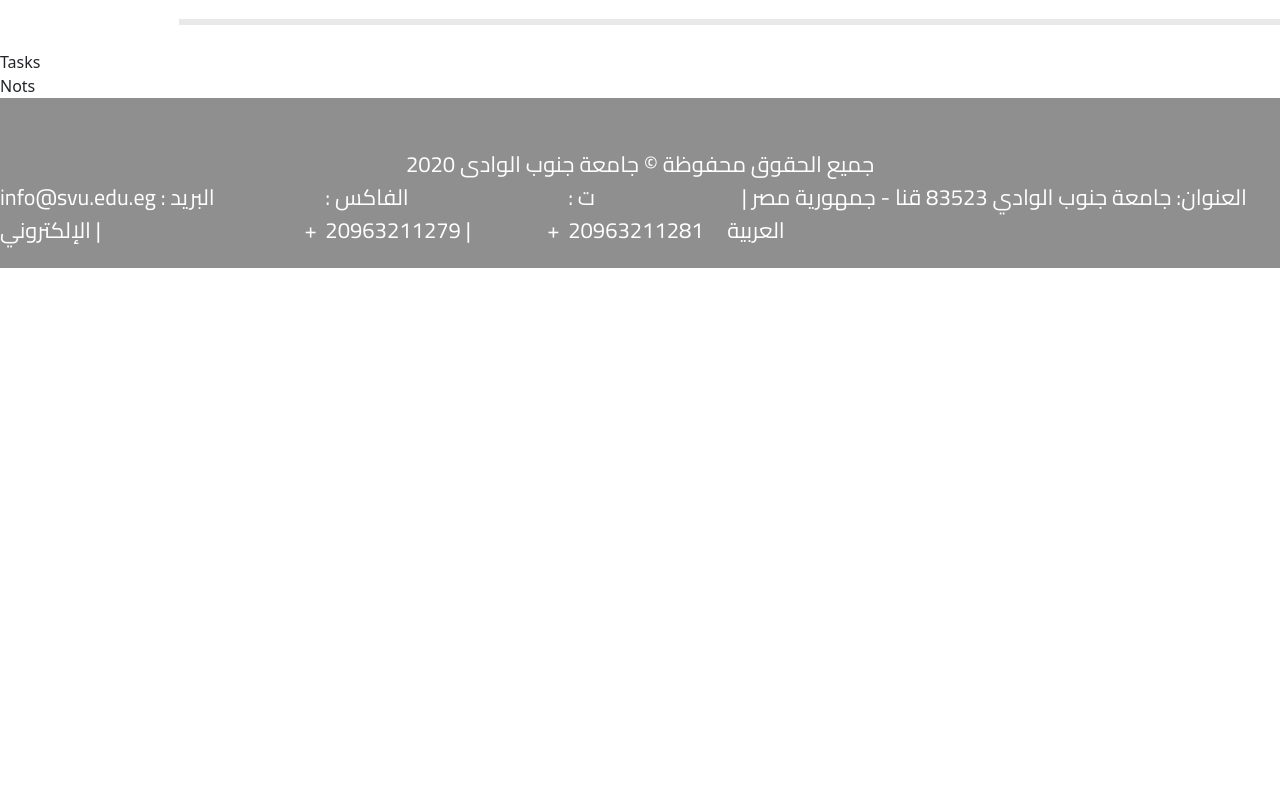
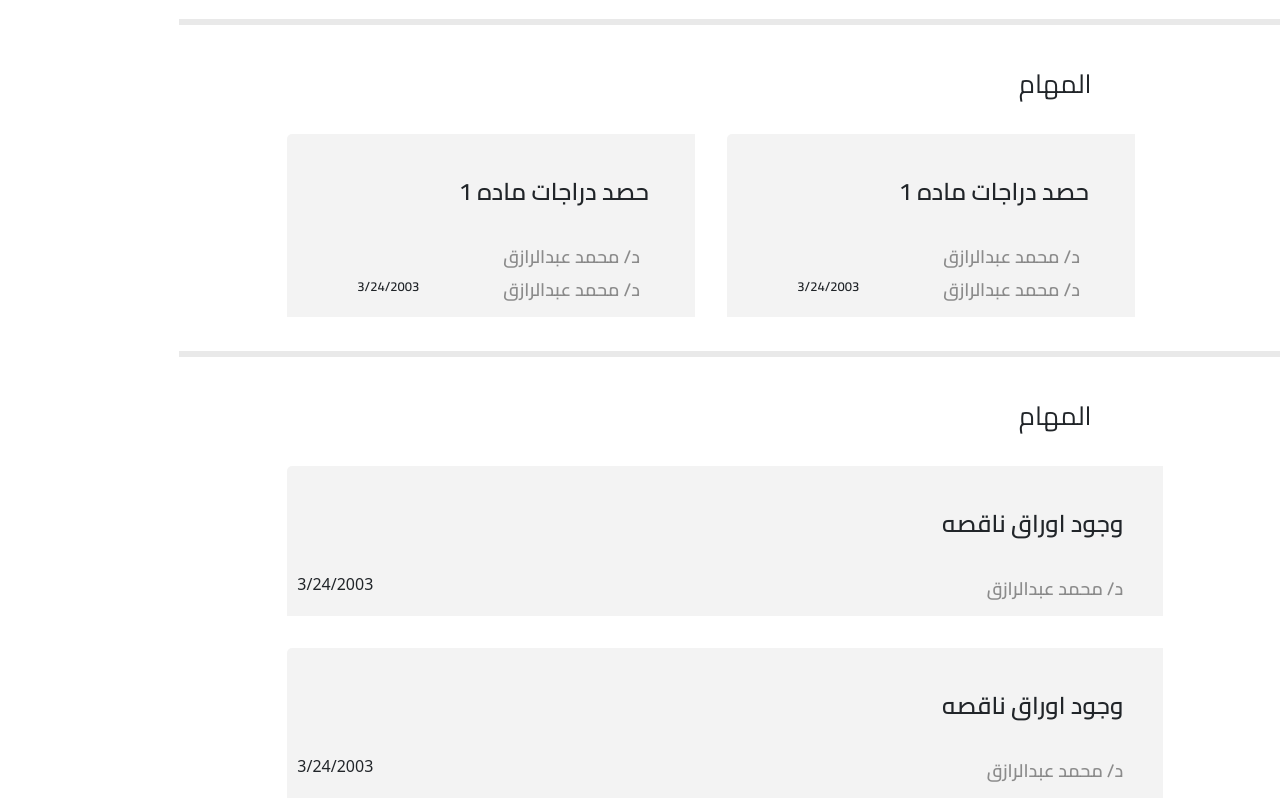
Before and after one commit to SABRY225/Control-System, a React (Create React App) app: page /Admin_Facuilty in a window 1280 px wide. Shown: the part 1460-2260 px from the top of the page. Before the commit the page ends 1731 px from the top, so only its background shows below. Built offline with nearby package versions, Linux system fonts and the light colour scheme; a web font is replaced by a local one.

Commit message:
add files

```diff
--- a/src/Components/Admin Facuilty/Records/Details Control/DetailsOfControl.jsx
+++ b/src/Components/Admin Facuilty/Records/Details Control/DetailsOfControl.jsx
@@ -8,9 +8,11 @@
             <div className='DetailsOfControl-Title'>بيانات الكنترول</div>
             <div className='DetailsOfControl-input'><input type="text" disabled value="اسم الكنترول" className='DetailsOfControl-nameofcontrol'/></div>
             <div className='DetailsOfControl-input'>
-                <input type="text" className='DetailsOfControl-Yeay' disabled value="الفصل الدراسي" />
+                <input type="text" className='DetailsOfControl-Yeay' disabled value="المستوي او الشعبة"/>
+                <input type="text" className='DetailsOfControl-Yeay DetailsOfControl-Yeay-2' disabled value="الفصل الدراسي" />
                 <input type="text" className='DetailsOfControl-Yeay DetailsOfControl-Yeay-2'disabled value="العام الأكاديمي" />
             </div>
+
             <div className='DateOfControl' >
                 <div className='column'>
                     <div className='TextDate'>اليوم الأخير</div>
@@ -20,8 +22,9 @@
                     <div className='TextDate'>اليوم الأول</div>
                     <input type="text" value="dd/mm/yyyy" className='DetailsOfControl-Date' disabled />
                 </div>
+
                 <div className='column'>
-                    <div className='dateofcontrolText'>مواعيد الكنترول</div>
+                    <div className='dateofcontrolText'>مواعيد العمل في الكنترول</div>
                 </div>
             </div>
             <hr />
--- a/src/Components/Admin Facuilty/Records/Details Control/Home.jsx
+++ b/src/Components/Admin Facuilty/Records/Details Control/Home.jsx
@@ -1,7 +1,5 @@
 import React from 'react'
-import { ControlMaterials, ControlMembers, DetailsOfControl, Nots, Tasks  } from '../../index'
-// import Header from '../../../Header'
-// import Footer from '../../../Footer'
+import { ControlMaterials, ControlMembers, DetailsOfControl, Notes, Tasks  } from '../../index'
 
 export default function Home() {
   return (
@@ -11,7 +9,7 @@
       <ControlMaterials />
       <ControlMembers />
       <Tasks />
-      <Nots />
+      <Notes />
       {/* <Footer /> */}
 
 
--- /dev/null
+++ b/src/Components/Admin Facuilty/Records/Details Control/Notes.jsx
@@ -0,0 +1,40 @@
+import React from 'react'
+
+export default function Notes() {
+  return (
+    <div className='TaskOfControl'>
+      <div className='TaskOfControl-Title'>المهام</div>
+      <div className='container Task-Groupes' >
+        <div className='row'>
+          {/* Start */}
+          <div class="col-12 box_Notes  m-3">
+            <div className='boxNotes_Title'>وجود اوراق ناقصه </div>
+            <div className="row">
+              <div className="col dataofNotes">
+                <div >3/24/2003</div>
+              </div>
+              <div className="col nameOfMemberNotes">
+                <div >د/ محمد عبدالرازق</div>
+              </div>
+            </div>
+          </div>
+          {/* End */}
+          {/* Start */}
+          <div class="col-12 box_Notes  m-3">
+            <div className='boxNotes_Title'>وجود اوراق ناقصه </div>
+            <div className="row">
+              <div className="col dataofNotes">
+                <div >3/24/2003</div>
+              </div>
+              <div className="col nameOfMemberNotes">
+                <div >د/ محمد عبدالرازق</div>
+              </div>
+            </div>
+          </div>
+          {/* End */}
+        </div>
+      </div>
+      <hr />
+    </div>
+  )
+}
--- a/src/Components/Admin Facuilty/Records/Details Control/Nots.jsx
+++ /dev/null
@@ -1,7 +0,0 @@
-import React from 'react'
-
-export default function Nots() {
-  return (
-    <div>Nots</div>
-  )
-}
--- a/src/Components/Admin Facuilty/Records/Details Control/Tasks.jsx
+++ b/src/Components/Admin Facuilty/Records/Details Control/Tasks.jsx
@@ -2,6 +2,39 @@
 
 export default function Tasks() {
   return (
-    <div>Tasks</div>
+    <div className='TaskOfControl'>
+    <div className='TaskOfControl-Title'>المهام</div>
+    <div className='container Task-Groupes' >
+        <div className='row'>
+          {/* Start */}
+        <div class="col-6 box m-3">
+            <div className='box_Title'>حصد دراجات ماده 1 </div>
+            <div className="row">
+              <div className="col dataofTask">
+                <div className="dataOfTask">3/24/2003</div>
+              </div>
+              <div className="col memberOfTask">
+                <div className='nameOfMember'>د/ محمد عبدالرازق</div>
+                <div className='nameOfMember'>د/ محمد عبدالرازق</div>
+              </div>
+            </div>
+        </div>
+        <div class="col-6 box  m-3">
+        <div className='box_Title'>حصد دراجات ماده 1 </div>
+            <div className="row">
+              <div className="col dataofTask">
+                <div className="dataOfTask">3/24/2003</div>
+              </div>
+              <div className="col memberOfTask">
+                <div className='nameOfMember'>د/ محمد عبدالرازق</div>
+                <div className='nameOfMember'>د/ محمد عبدالرازق</div>
+              </div>
+            </div>
+        </div>
+        {/* End */}
+        </div>
+    </div>
+    <hr />
+    </div>
   )
 }
--- a/src/Components/Admin Facuilty/Records/Style.css
+++ b/src/Components/Admin Facuilty/Records/Style.css
@@ -97,7 +97,7 @@
 }
 
 .DetailsOfControl-Yeay {
-    width: 150px;
+    width: 185px;
     height: 54px;
     opacity: 0px;
     font-family: Cairo;
@@ -113,12 +113,12 @@
 }
 
 .DetailsOfControl-Yeay-2 {
-    margin-left: 190px;
+    margin-left: 140px;
 }
 
 .DateOfControl {
     display: flex;
-    justify-content: center;
+    justify-content: end;
     margin-top: 20px;
 }
 
@@ -214,9 +214,11 @@
 .ControlMembers-Groupes {
     margin: 0% 10% 2%;
 }
-.ControlMembers-Groupe-1{
+
+.ControlMembers-Groupe-1 {
     margin-top: 3%;
 }
+
 .ControlMembers-Groupe-title {
     font-family: Cairo;
     font-size: 22px;
@@ -227,13 +229,14 @@
 
 }
 
-.ControlMembers-Groupe-Head{
+.ControlMembers-Groupe-Head {
     display: grid;
     grid-template-columns: auto auto auto;
     justify-content: end;
     margin-right: 10px;
 }
-.ControlMembers-Groupe-Member{
+
+.ControlMembers-Groupe-Member {
     display: grid;
     grid-template-columns: auto auto auto;
     justify-content: end;
@@ -241,7 +244,7 @@
     margin-top: 20px;
 }
 
-.column_ControlMembers{
+.column_ControlMembers {
     margin: 18px;
     text-align: center;
     width: 224px;
@@ -249,7 +252,8 @@
     left: -20px;
     padding: 3px 0px 0px 58px;
 }
-.data_column{
+
+.data_column {
     margin: 8px;
     font-family: Cairo;
     font-size: 22px;
@@ -260,13 +264,104 @@
     color: rgba(100, 100, 100, 0.71);
 }
 
+/* =============================   Tasks   ============================= */
+.TaskOfControl {
+    margin: 0% 14% 2%;
+}
 
+.TaskOfControl-Title {
+    text-align: end;
+    font-family: Cairo;
+    font-size: 26px;
+    font-weight: 400;
+    line-height: 48.72px;
+    text-align: right;
+    padding: 1%;
 
+}
 
+.Task-Groupes {
+    margin: 0% 0% 2% 10%;
+}
 
+.box {
+    padding: 10px;
+    width: 408px;
+    top: 93px;
+    gap: 0px;
+    border-radius: 5px 0px 0px 0px;
+    opacity: 0px;
+    background: rgba(229, 229, 229, 0.46);
+}
 
+.box_Title {
+    width: 513px;
+    opacity: 0px;
+    font-family: Cairo;
+    font-size: 24px;
+    font-weight: 600;
+    text-align: center;
+    padding: 30px;
+}
 
+.nameOfMember {
+    width: 173px;
+    font-family: Cairo;
+    font-size: 18px;
+    font-weight: 600;
+    line-height: 33.73px;
+    color: rgba(114, 114, 114, 0.81);
+}
 
+.dataOfTask {
+    font-family: Cairo;
+    font-size: 13px;
+    font-weight: 600;
+    text-align: center;
+    margin-top: 37px;
+}
+
+/* ========================    Notes   ========================== */
+.box_Notes {
+    width: 876px;
+    padding: 10px;
+    border-radius: 5px 0px 0px 0px;
+    background: rgba(229, 229, 229, 0.46);
+}
+
+.boxNotes_Title {
+    font-family: Cairo;
+    font-size: 24px;
+    font-weight: 600;
+    text-align: end;
+    padding: 30px;
+}
+
+.dataOfNotes {
+    font-family: Cairo;
+    font-size: 13px;
+    font-weight: 600;
+    text-align: center;
+    margin-top: 37px;
+    font-family: Cairo;
+    font-size: 18px;
+    font-weight: 600;
+    line-height: 33.73px;
+    text-align: right;
+    color: rgba(114, 114, 114, 0.81);
+
+}
+.nameOfMemberNotes
+{
+    width: 173px;
+    font-family: Cairo;
+    font-size: 18px;
+    font-weight: 600;
+    line-height: 33.73px;
+    color: rgba(114, 114, 114, 0.81);
+    text-align: end;
+    margin-right: 30px;
+}
 
 /*=================================*/
 hr {
--- a/src/Components/Admin Facuilty/index.jsx
+++ b/src/Components/Admin Facuilty/index.jsx
@@ -1,7 +1,7 @@
 export {default as SearchOfControl} from "./Records/SearchOfControl"
 export {default as DetailsOfControl} from "./Records/Details Control/DetailsOfControl"
 export {default as Home} from "./Records/Details Control/Home"
-export {default as Nots} from "./Records/Details Control/Nots"
+export {default as Notes} from "./Records/Details Control/Notes"
 export {default as Tasks} from "./Records/Details Control/Tasks"
 export {default as ControlMaterials} from "./Records/Details Control/ControlMaterials"
 export {default as ControlMembers} from "./Records/Details Control/ControlMembers"
```
